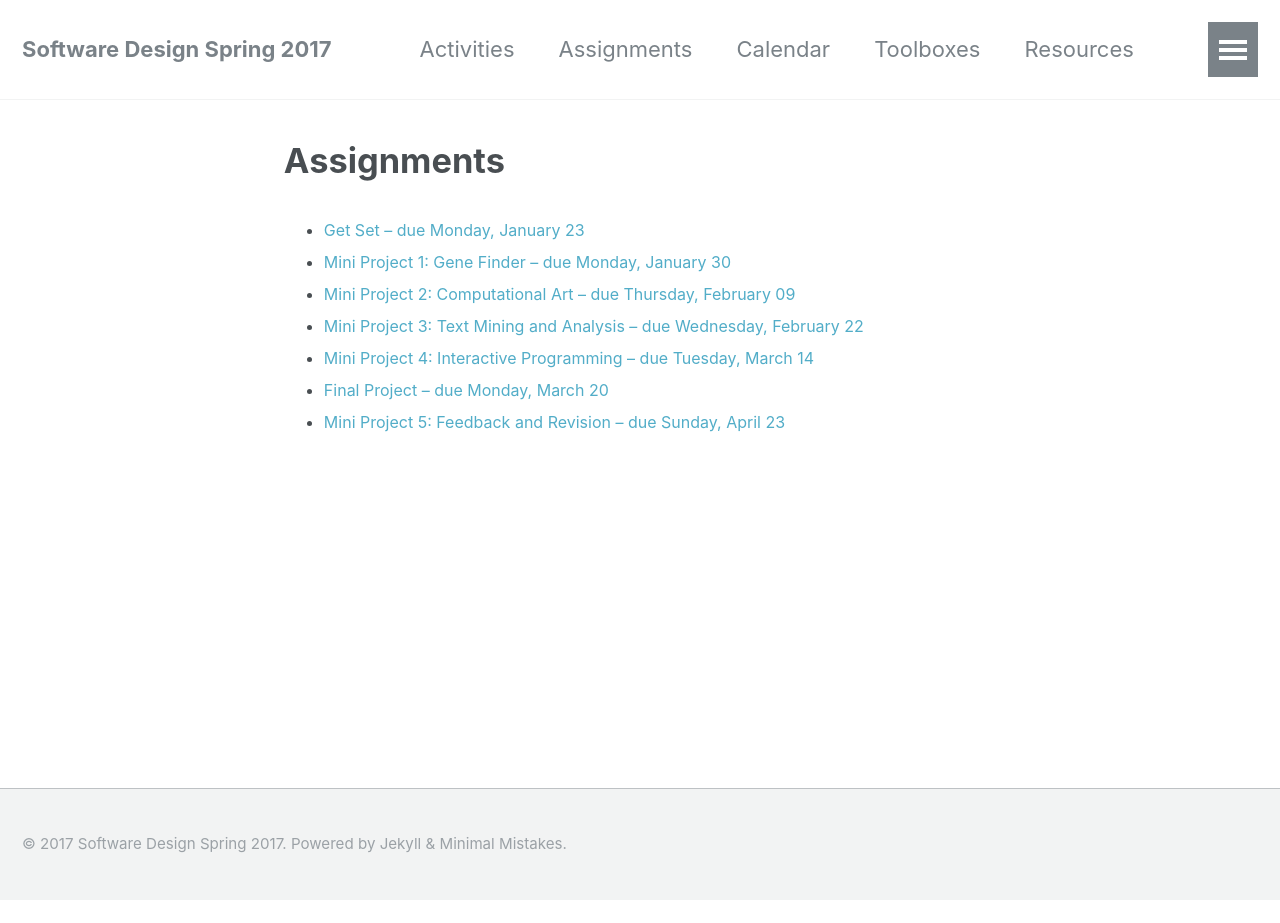
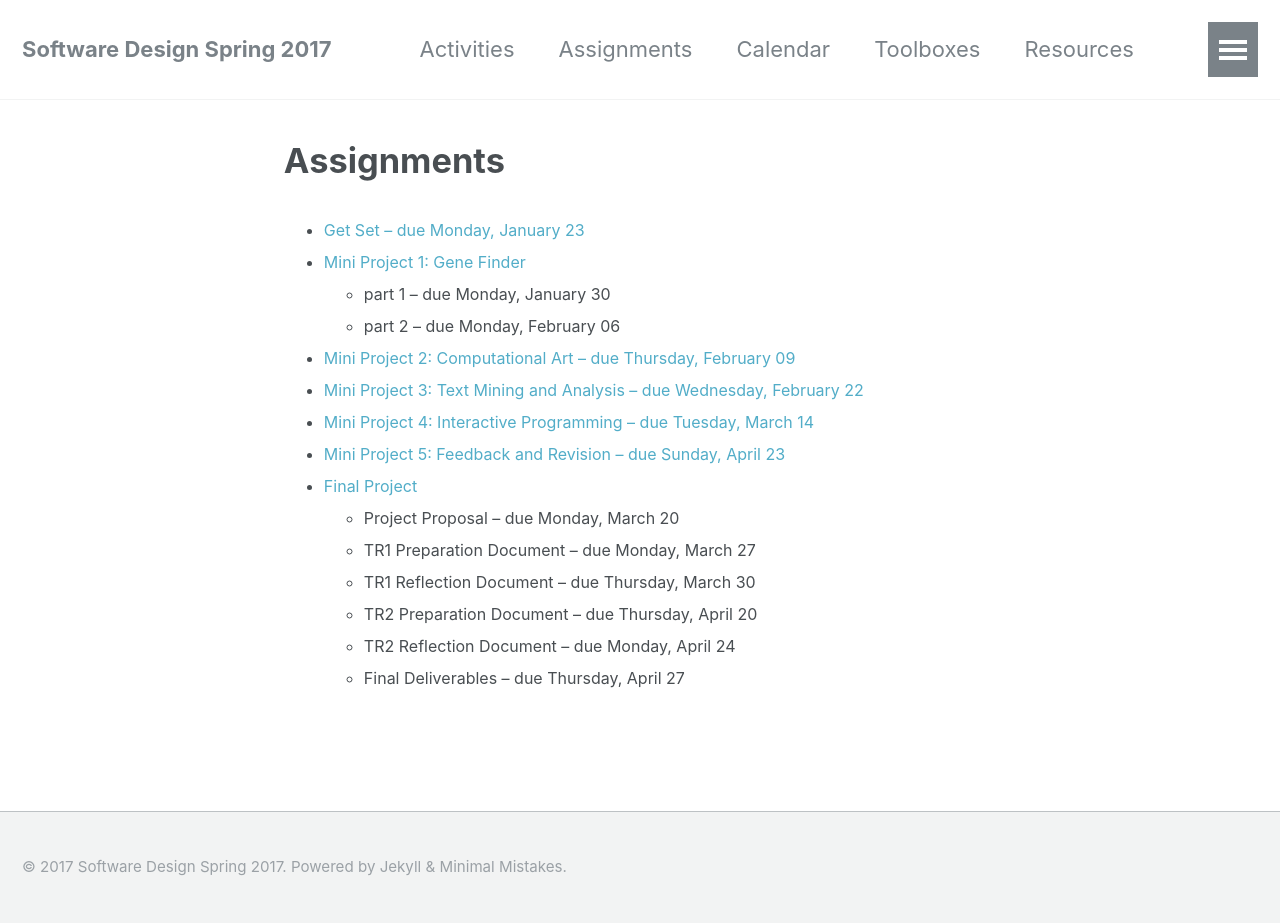
Before and after one commit to sd17spring/sd17spring.github.io, a Jekyll site: the page built from assignments.html, in a window 1280 px wide. Built offline with Jekyll 4.4.1, drawn with Linux system fonts in a browser that asks for light colours; before the commit the page ends 900 px from its top, so only the background shows below that.

Commit message:
assignments have parts

```diff
--- a/_assignments/final-project.md
+++ b/_assignments/final-project.md
@@ -1,7 +1,20 @@
 ---
 date: 2017-01-15 13:01:52 -0500
 description: ''
-due_date: '2017-03-20'
+due_date: '2017-04-27'
+parts:
+  - name: Project Proposal
+    due_date: 2017-03-20
+  - name: TR1 Preparation Document
+    due_date: 2017-03-27
+  - name: TR1 Reflection Document
+    due_date: 2017-03-30
+  - name: TR2 Preparation Document
+    due_date: 2017-04-20
+  - name: TR2 Reflection Document
+    due_date: 2017-04-24
+  - name: Final Deliverables
+    due_date: 2017-04-27
 title: Final Project
 type: index
 ---
--- a/_assignments/mini-project-1-gene-finder.md
+++ b/_assignments/mini-project-1-gene-finder.md
@@ -1,7 +1,12 @@
 ---
 date: 2017-01-21
 description: ''
-due_date: '2017-01-30 part 1, 2017-02-06 part 2'
+due_date: '2017-02-06'
+parts:
+  - name: part 1
+    due_date: 2017-01-30
+  - name: part 2
+    due_date: 2017-02-06
 title: 'Mini Project 1: Gene Finder'
 ---
 
--- a/assignments.html
+++ b/assignments.html
@@ -8,7 +8,15 @@ layout: single
 {% assign assignments = (site.assignments | filter: 'due_date' | sort: 'due_date') %}
 {% for assignment in assignments %}
   {% if assignment.due_date %}
-    <li><a href="{{ assignment.url }}">{{ assignment.title }} – due {{ assignment.due_date | date: '%A, %B %d' }}</a></li>
+    {% if assignment.parts %}
+      <li><a href="{{ assignment.url }}">{{ assignment.title }}</a><ul>
+      {% for part in assignment.parts %}
+        <li>{{ part.name }} – due {{ part.due_date | date: '%A, %B %d' }}</li>
+      {% endfor %}
+      </ul>
+    {% else %}
+      <li><a href="{{ assignment.url }}">{{ assignment.title }} – due {{ assignment.due_date | date: '%A, %B %d' }}</a></li>
+    {% endif %}
   {% endif %}
 {% endfor %}
 </ul>
```
